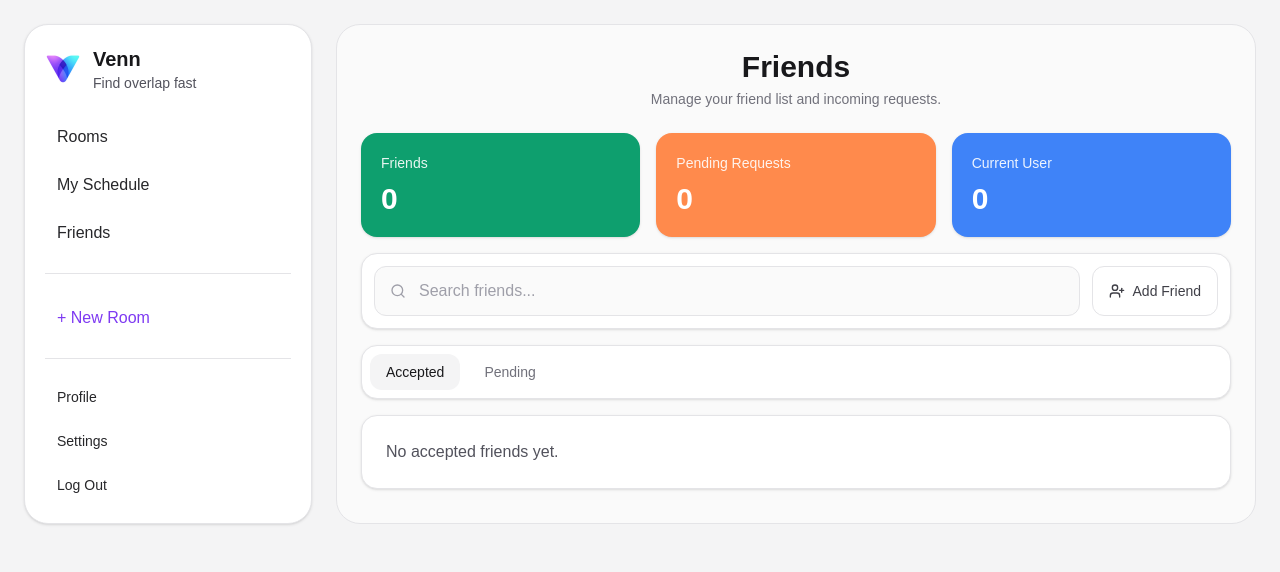
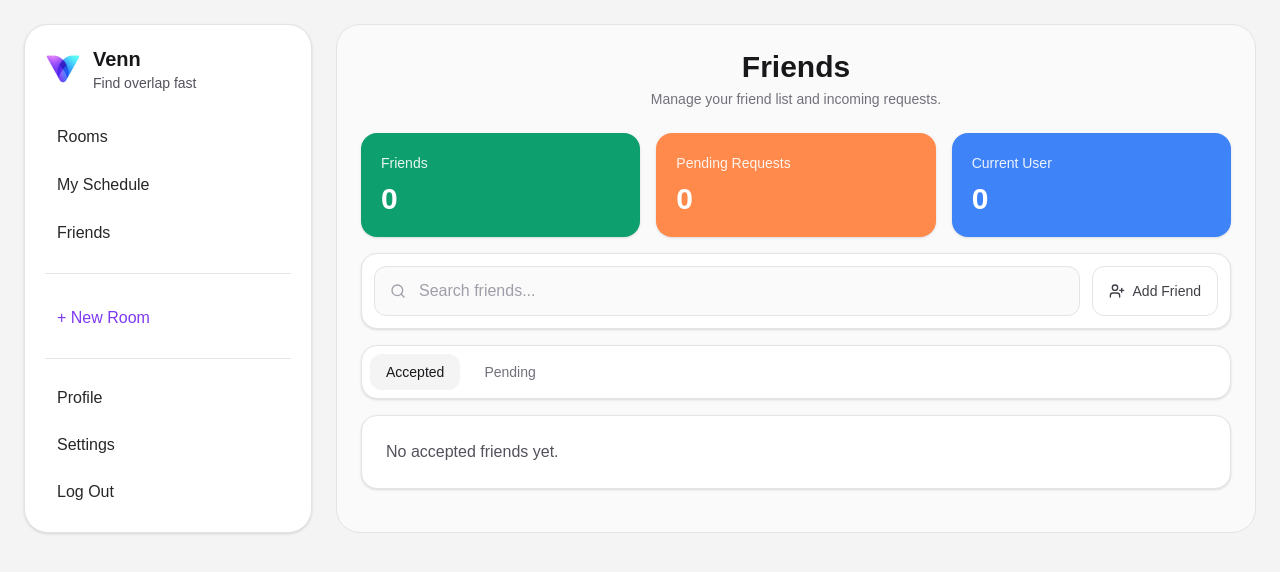
Before and after one commit to duartemjoseph-spec/vennfrontend, a Next.js app: page /rooms/friends in a window 1280 px wide. Shown: the top 572 px of the page. Built offline with nearby package versions, Linux system fonts and the light colour scheme.

Commit message:
adjust font size in sidebar!

```diff
--- a/app/rooms/page.tsx
+++ b/app/rooms/page.tsx
@@ -141,7 +141,7 @@ export default function RoomsPage() {
 
         <button
           onClick={() => setIsCreateRoomOpen(true)}
-          className="rounded-xl bg-purple-500 px-3 py-2 text-sm font-semibold text-white transition hover:bg-purple-600"
+          className="rounded-xl bg-purple-500 px-3 py-2 text-sm font-semibold text-white transition hover:bg-purple-600 cursor-pointer"
         >
           + New Room
         </button>
--- a/components/Sidebar.tsx
+++ b/components/Sidebar.tsx
@@ -71,14 +71,14 @@ export default function Sidebar() {
 
       <div className="space-y-2 text-sm">
         <Link
-          className="block rounded-xl px-3 py-2 text-zinc-800 hover:bg-zinc-100"
+          className="block rounded-xl px-3 py-2 text-zinc-800 hover:bg-zinc-100 text-[16px]"
           href="/rooms/profile"
         >
           Profile
         </Link>
 
         <Link
-          className="block rounded-xl px-3 py-2 text-zinc-800 hover:bg-zinc-100"
+          className="block rounded-xl px-3 py-2 text-zinc-800 hover:bg-zinc-100 text-[16px]"
           href="/rooms/settings"
         >
           Settings
@@ -86,7 +86,7 @@ export default function Sidebar() {
 
         <button
           onClick={handleLogout}
-          className="w-full text-left rounded-xl px-3 py-2 text-zinc-800 hover:bg-zinc-100"
+          className="w-full text-left rounded-xl px-3 py-2 text-zinc-800 hover:bg-zinc-100 text-[16px]"
         >
           Log Out
         </button>
```
